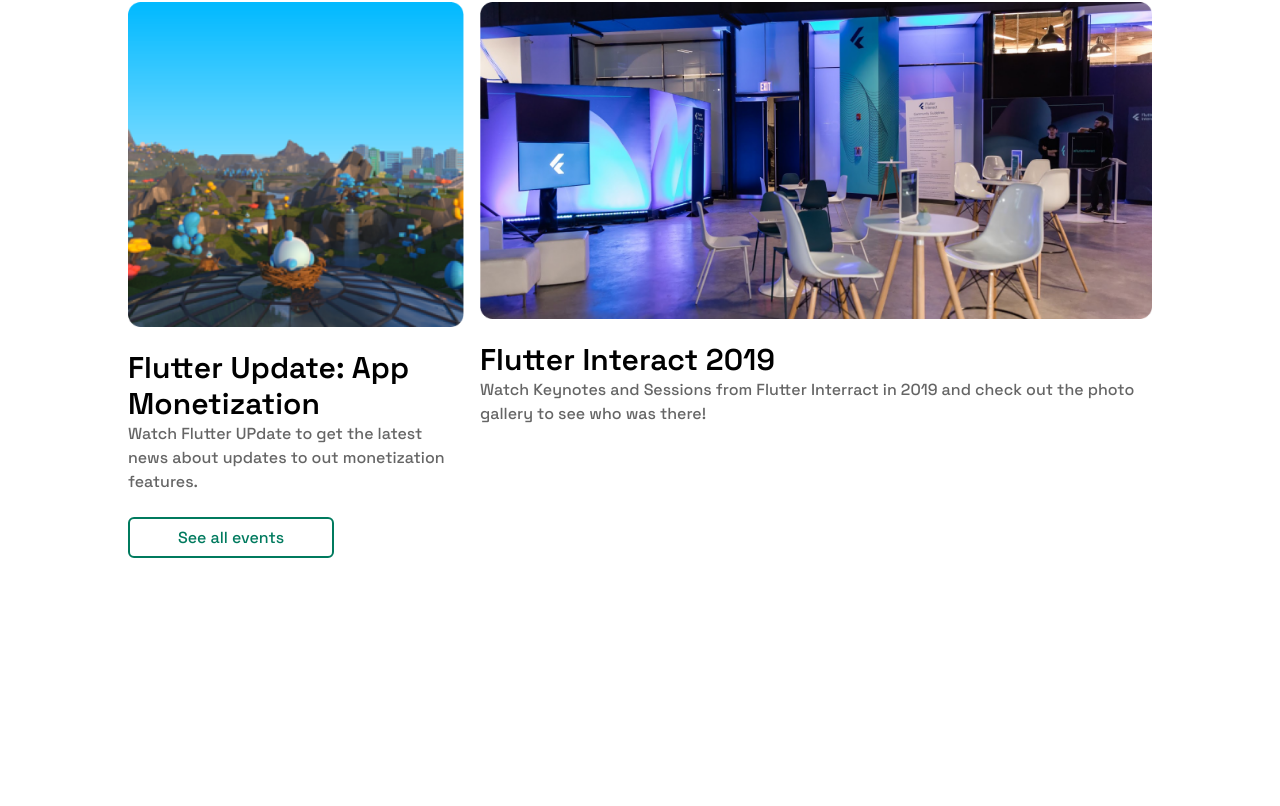
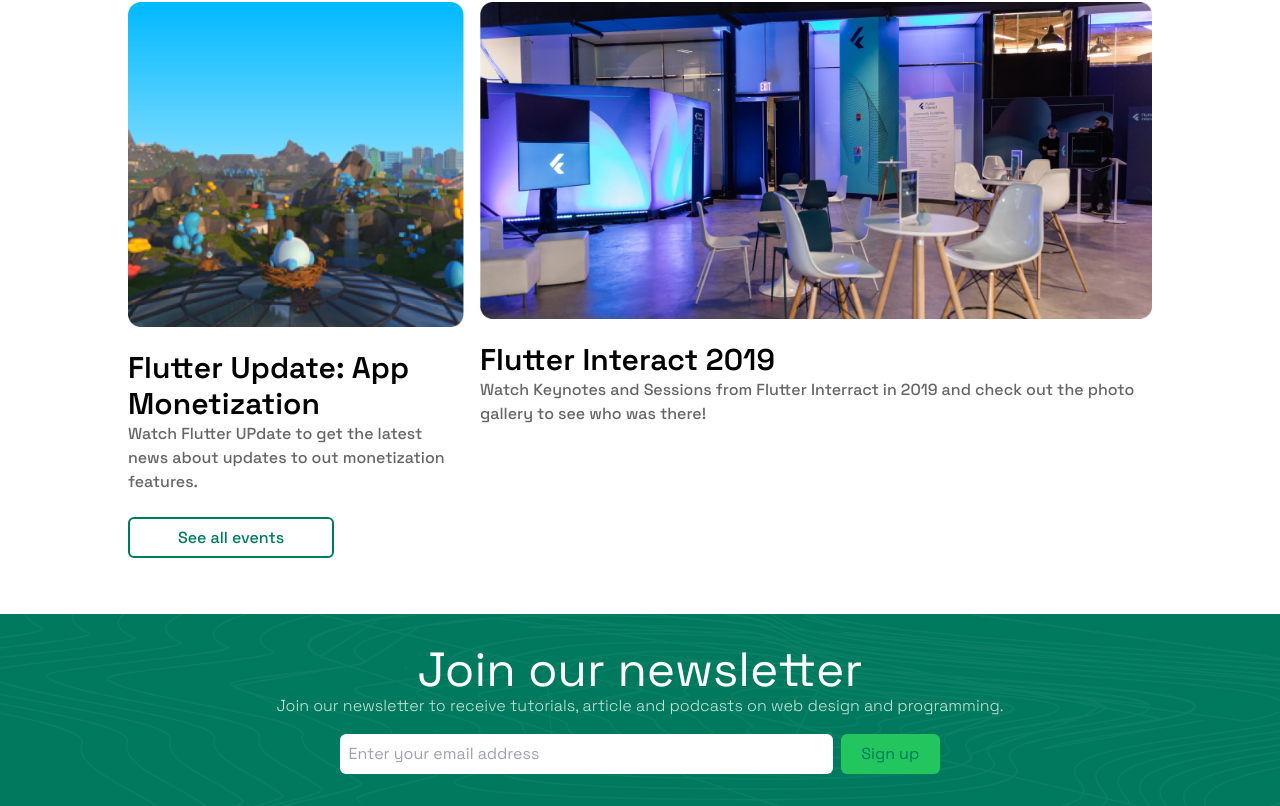
Before and after one commit to octopse/flutter-website-cmr, a Next.js app: page / in a window 1280 px wide. Shown: the part 2481-3287 px from the top of the page. Before the commit the page ends 3039 px from the top, so only its background shows below. Built offline with nearby package versions, Linux system fonts and the light colour scheme.

Commit message:
Added newsletter section

```diff
--- /dev/null
+++ b/components/Newsletter.jsx
@@ -0,0 +1,19 @@
+import bgImage from '../public/images/31.svg'
+
+
+function Newsletter(){
+    return(
+        <section className="py-8 bg-brand text-white mt-16 flex flex-col items-center justify-center" style={{backgroundImage: `url(${bgImage.src})`}}>
+            <form className="flex flex-col items-center justify-center">
+                <h2 className="text-5xl">Join our newsletter</h2>
+                <p className="font-light opacity-80">Join our newsletter to receive tutorials, article and podcasts on web design and programming.</p>
+                <div className="flex w-full space-x-2 px-16 mt-4">
+                    <input type="text" placeholder="Enter your email address" className="p-2 w-5/6 rounded-md"/>
+                    <input type="submit" value="Sign up" className="bg-green-500 text-brand rounded-md p-2 w-1/6 cursor-pointer hover:bg-none hover:border-2 hover:border-green-500" />
+                </div>
+            </form>
+        </section>
+    )
+}
+
+export default Newsletter
--- a/pages/index.js
+++ b/pages/index.js
@@ -3,6 +3,7 @@ import Articles from '../components/articles'
 import Landing from '../components/Landing'
 import Partners from '../components/Partners'
 import Events from '../components/Events'
+import Newsletter from '../components/Newsletter'
 // import Image from 'next/image'
 // import styles from '../styles/Home.module.css'
 
@@ -22,6 +23,7 @@ export default function Home() {
         <Partners />
         <Articles />
         <Events />
+        <Newsletter />
 
       </main>
     </>
```
